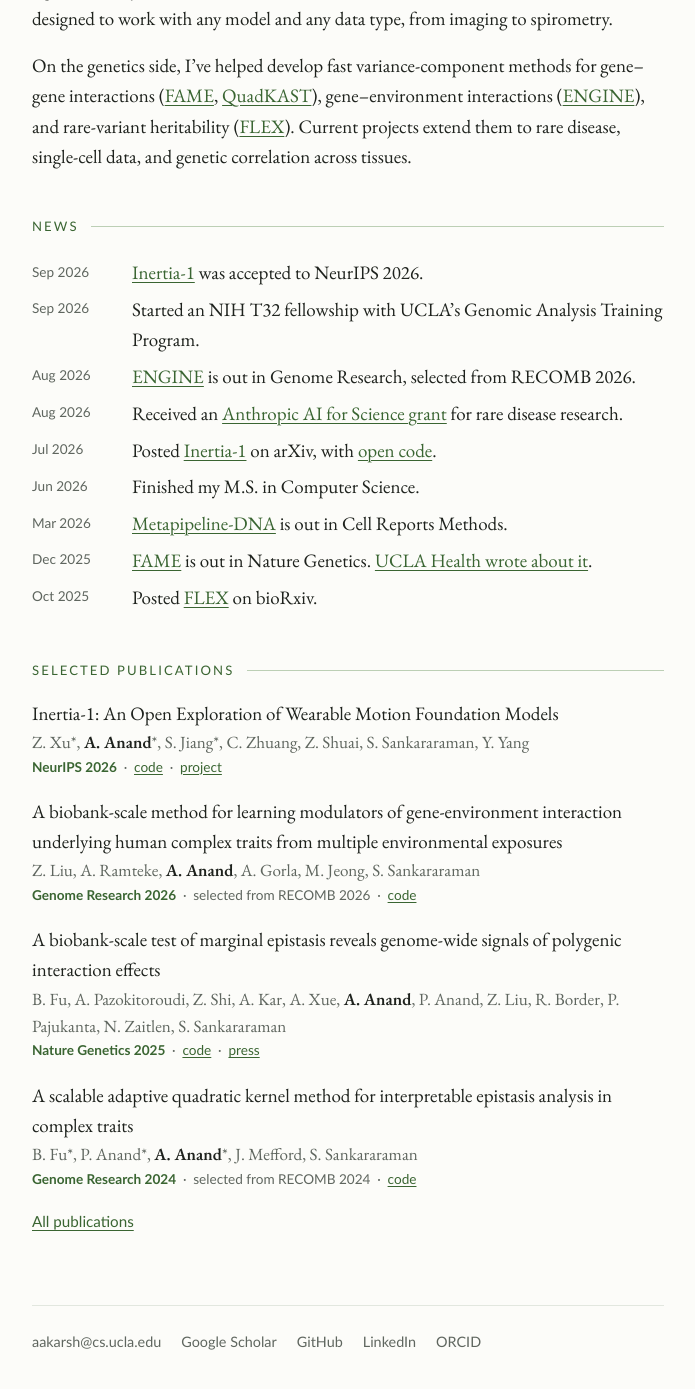
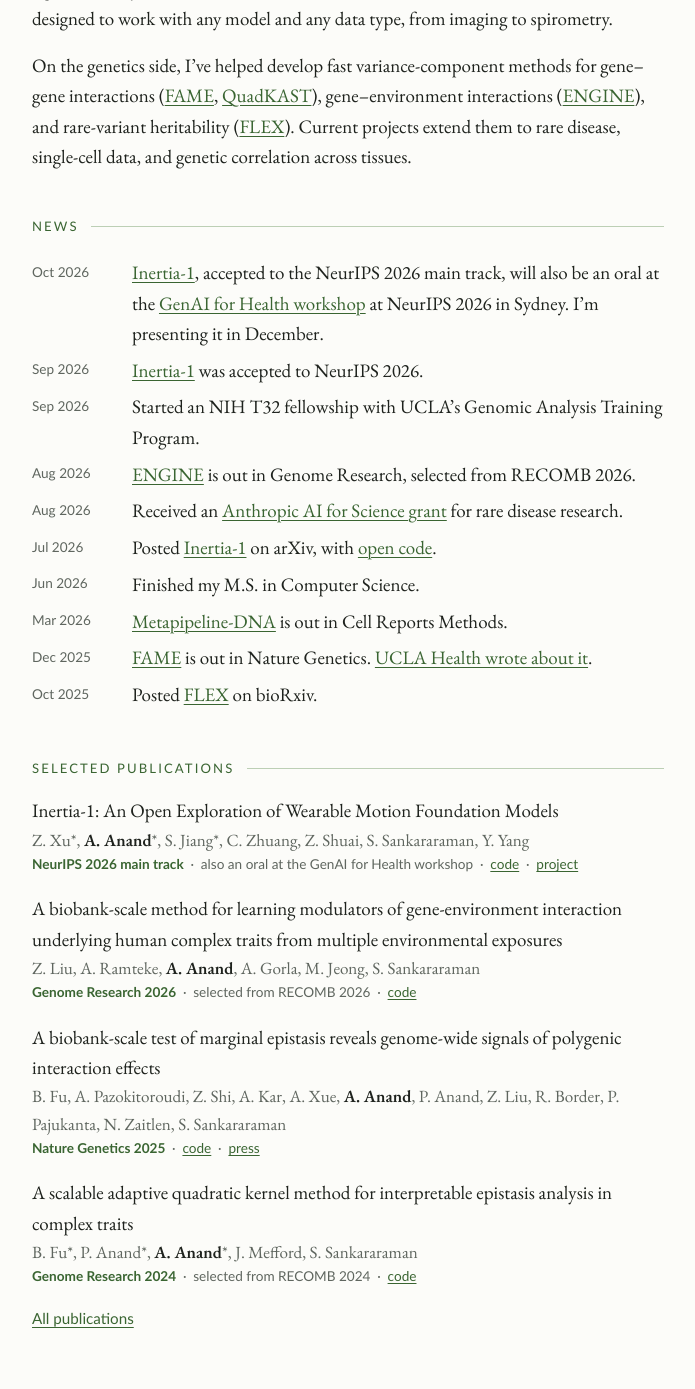
Before and after one commit to aakarsh-anand/aakarsh-anand.github.io, a Jekyll site: the page built from index.md, in a window 1280 px wide and 1400 px high, scrolled down 879 px. Shown: the top 1389 px of the window, without its empty margins (292-987 px from the left). Built offline with Jekyll 4.4.1, drawn with Linux system fonts in a browser that asks for light colours.

Commit message:
Add Inertia-1's GenAI for Health workshop oral
Inertia-1 will also be an oral at the NeurIPS 2026 GenAI for Health workshop
(Sydney, December). List it on the resume, CV (new Talks and Posters
section), and website, worded so the main-track acceptance leads and the
workshop oral reads as an addition.

Co-Authored-By: Claude Opus 5.5 <noreply@anthropic.com>

```diff
--- a/_data/news.yml
+++ b/_data/news.yml
@@ -1,4 +1,6 @@
 # News on the home page, newest first. Text is Markdown. Dates only need the right month.
+- date: 2026-10-08
+  text: "[Inertia-1](https://arxiv.org/abs/2607.06617), accepted to the NeurIPS 2026 main track, will also be an oral at the [GenAI for Health workshop](https://genai4health.github.io/2026-NeurIPS/) at NeurIPS 2026 in Sydney. I'm presenting it in December."
 - date: 2026-09-24
   text: "[Inertia-1](https://arxiv.org/abs/2607.06617) was accepted to NeurIPS 2026."
 - date: 2026-09-01
--- a/_data/publications.yml
+++ b/_data/publications.yml
@@ -2,7 +2,8 @@
 # status: published | review | poster.  selected: true puts it on the home page.
 - title: "Inertia-1: An Open Exploration of Wearable Motion Foundation Models"
   authors: "Z. Xu*, A. Anand*, S. Jiang*, C. Zhuang, Z. Shuai, S. Sankararaman, Y. Yang"
-  venue: NeurIPS 2026
+  venue: NeurIPS 2026 main track
+  note: also an oral at the GenAI for Health workshop
   status: published
   selected: true
   url: https://arxiv.org/abs/2607.06617
```
Also changed, not shown: 4 other files.
